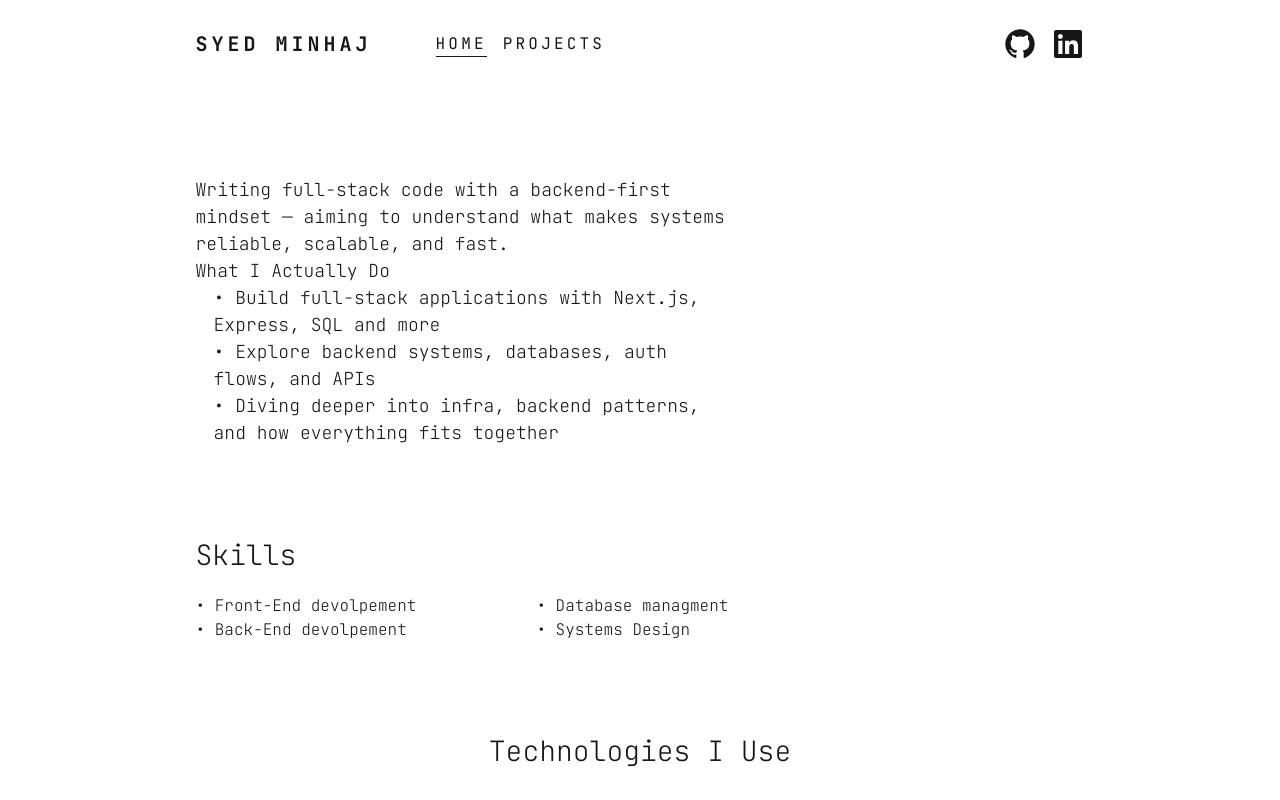
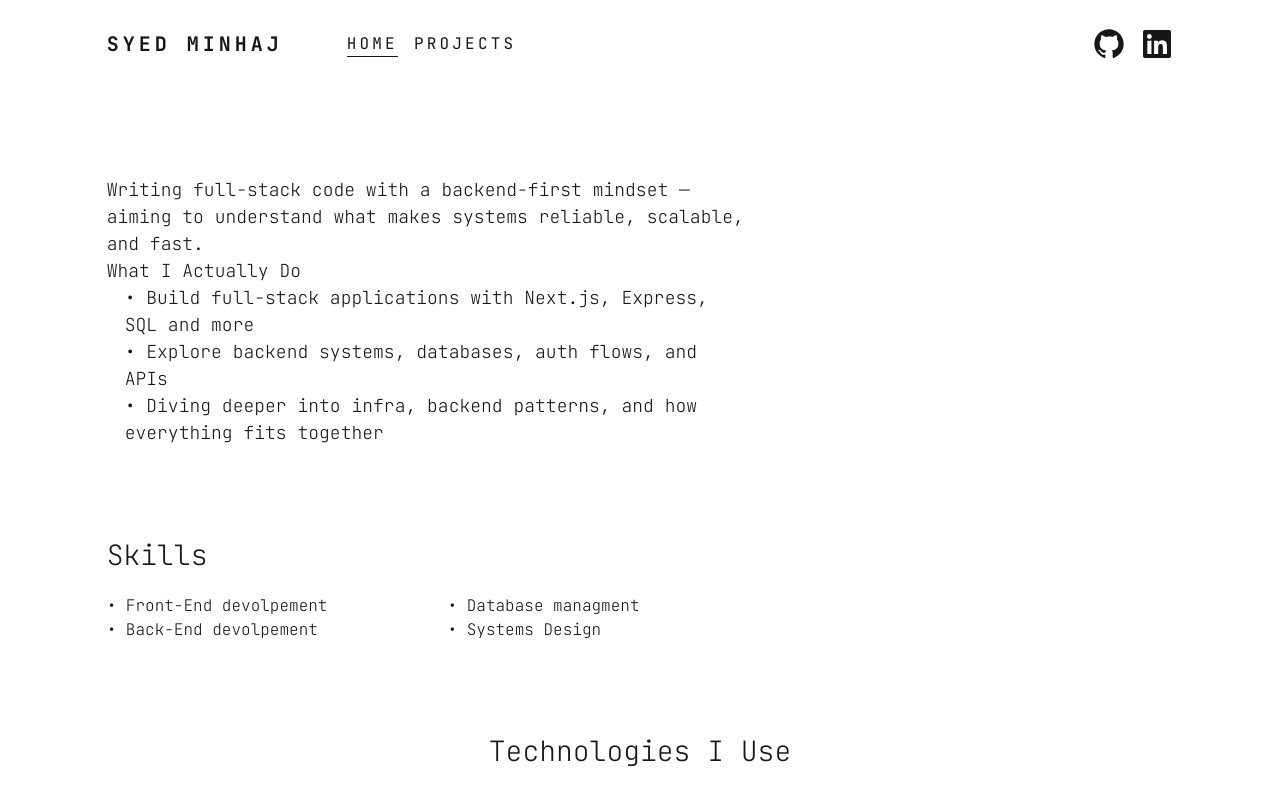
Before and after one commit to syed-minhaj/portfolio, a Next.js app: page / in a window 1280 px wide. Shown: the top 800 px of the page. Built offline with nearby package versions, Linux system fonts and the light colour scheme.

Commit message:
fix: fix overflow x

```diff
--- a/app/layout.tsx
+++ b/app/layout.tsx
@@ -29,9 +29,9 @@ export default function RootLayout({
   children: React.ReactNode;
 }>) {
   return (
-    <html lang="en">
+    <html lang="en" className="overflow-x-hidden">
       <body
-        className={`${geistSans.variable} ${geistMono.variable} ${jetBrainsMono.variable} antialiased w-10/12 mx-auto `}
+        className={`${geistSans.variable} ${geistMono.variable} ${jetBrainsMono.variable} antialiased overflow-x-hidden`}
       >
         <Navbar />
         {children}
```
